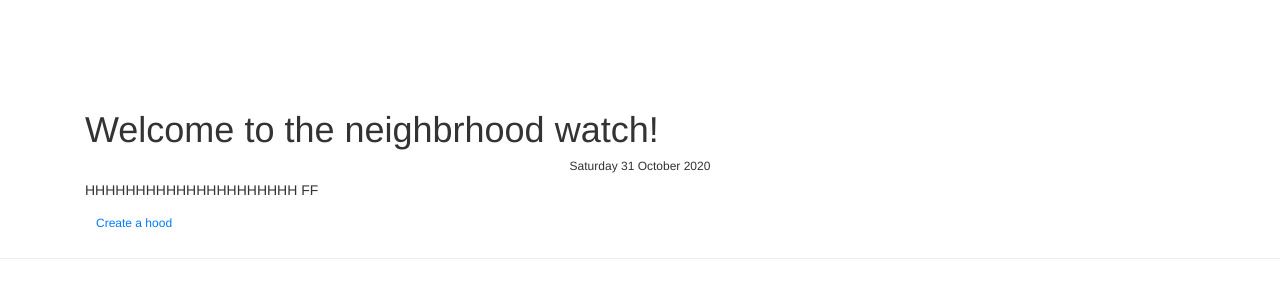
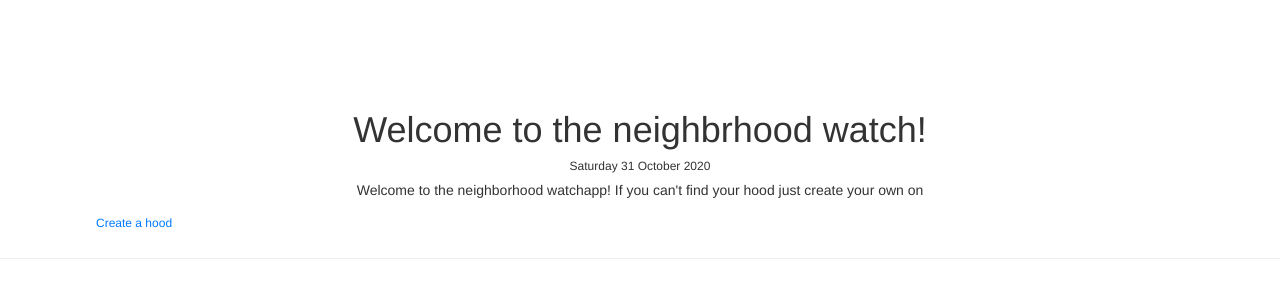
Before and after one commit to PhoebeNjeri/neighbourhood, a Django app: page / in a window 1280 px wide. Shown: the part 70-370 px from the top of the page. Run offline with Django 3.2, Linux system fonts and the light colour scheme; the visitor is signed in with stand-in values (Sample User, id 1); data that the repository does not hold is empty; some libraries are stand-ins or nearby versions.

Commit message:
all changes

```diff
--- a/nebapp/templates/users/base.html
+++ b/nebapp/templates/users/base.html
@@ -1,6 +1,6 @@
 {% load bootstrap4 %}
 {% load static %}
-{% load staticfiles %}
+{% load static %}
 <!DOCTYPE html>
 <html>
 <head>
--- a/nebapp/templates/users/index.html
+++ b/nebapp/templates/users/index.html
@@ -14,15 +14,16 @@
     <title>Hood watch</title>
 </head>
 <body>
+    <div style="background-image: url('/static/images/pexels-david-mcbee-1546166.jpg');"></div>
 
         {% block content %}
         <br><br><br>
         <div class="container">
 
-            <h1>Welcome to the neighbrhood watch!</h1>
-            <h6 style="text-align:center;">{{date|date:"l d F Y"}}</h6>
+            <h1 style="text-align: center;">Welcome to the neighbrhood watch!</h1>
+            <h6 style="text-align: center;">{{date|date:"l d F Y"}}</h6>
 
-            <h5>HHHHHHHHHHHHHHHHHHHHH  FF</h5>
+            <h5 style="text-align: center;">Welcome to the neighborhood watchapp! If you can't find your hood just create your own on</h5>
 
             <a href="{% url 'new-hood'%}">
                 <button class="btn btn-outline-primary btn-sm">Create a hood</button>
--- a/nebapp/templates/users/new_hood.html
+++ b/nebapp/templates/users/new_hood.html
@@ -1,7 +1,7 @@
 {%extends "users/base.html"%}
 {% load static%}
 {% load bootstrap4 %}
-{% load staticfiles %}
+{% load static %}
 <!DOCTYPE html>
 <html>
 
```
Also changed, not shown: media/pic/pexels-jessica-bryant-1370704.jpg (added), 2 other files.
